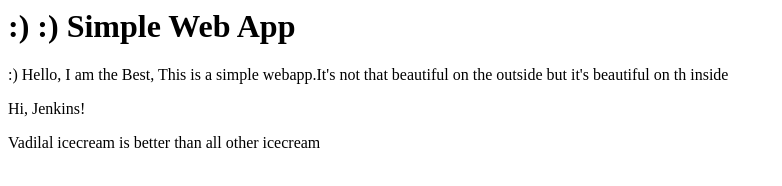
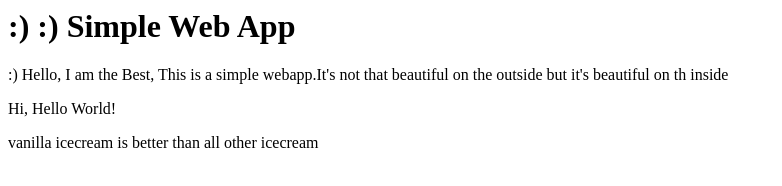
Before and after one commit to sunilmaury/Simple-web-app, a plain HTML site: page index.html in a window 1280 px wide. Shown: the whole page, without its empty margins (0-782 px from the left). Drawn offline with Linux system fonts and the light colour scheme.

Commit message:
Update index.html

```diff
--- a/index.html
+++ b/index.html
@@ -3,6 +3,6 @@
 <H1>:) :) Simple Web App</H1>
 <p> :) Hello, I am the Best, This is a simple webapp.It's not that beautiful on the outside but it's beautiful on th inside
 </p>
-<p>  Hi, Jenkins!</p>
-<p> Vadilal icecream is better than all other icecream</p>
+<p>  Hi, Hello World!</p>
+<p> vanilla  icecream is better than all other icecream</p>
 </html>
```
